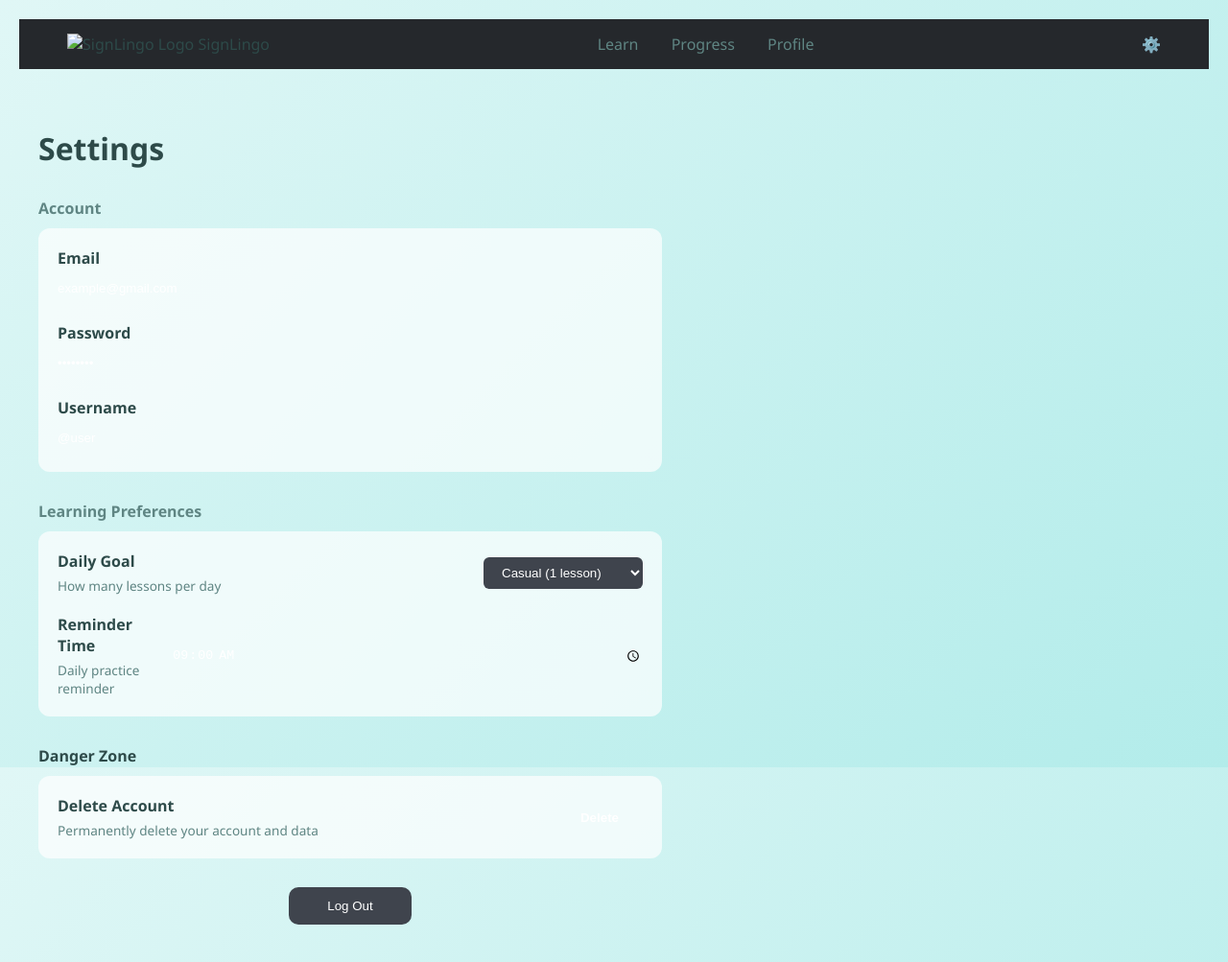
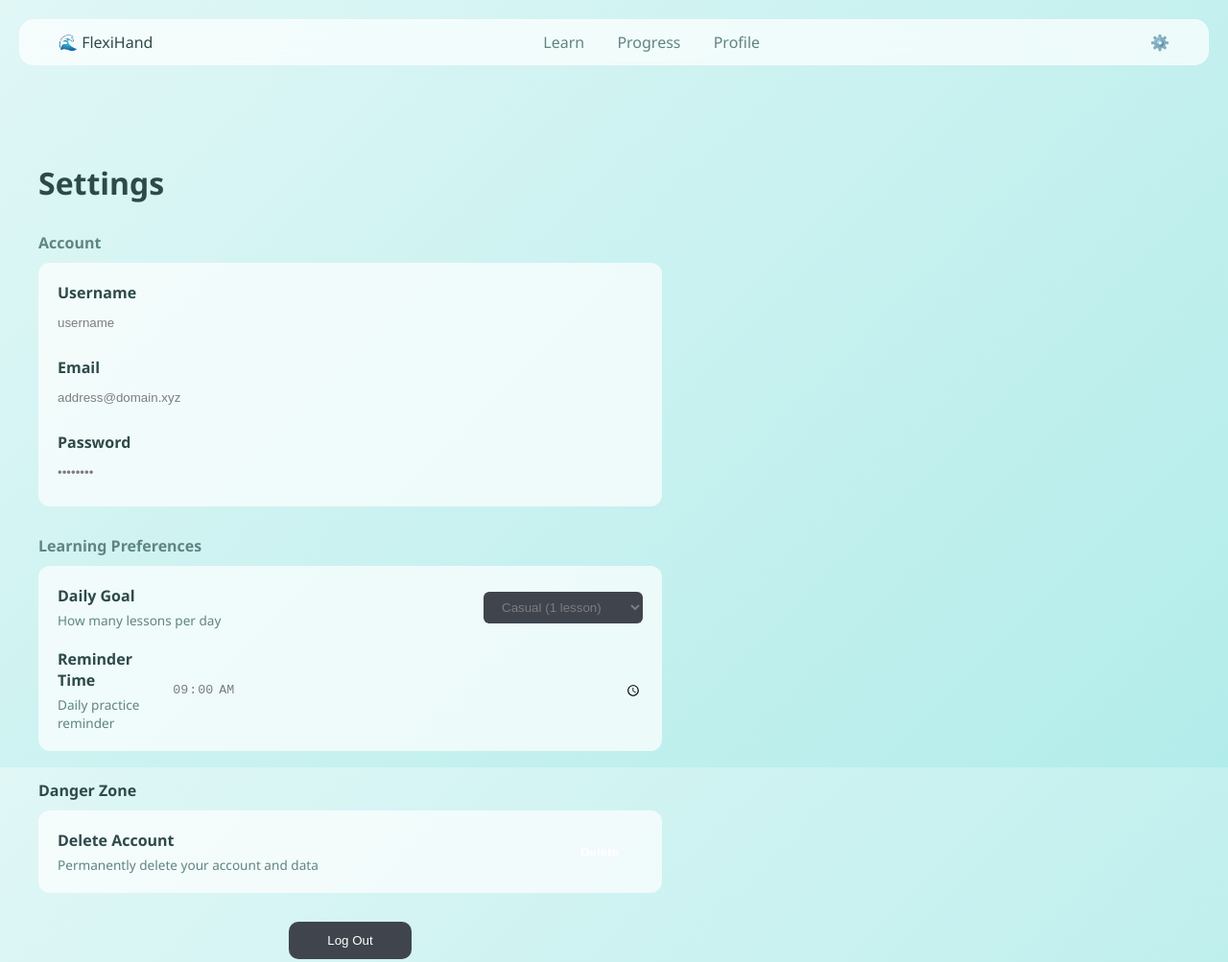
Before and after one commit to tristazecchel/FlexiHand, a website built with Vite: page src/html/settings.html in a window 1280 px wide. Shown: the top 1003 px of the page at 96% size. Built offline with nearby package versions, Linux system fonts and the light colour scheme.

Commit message:
Adding changes to settings html, css, and js files

```diff
--- a/src/css/settings.css
+++ b/src/css/settings.css
@@ -25,14 +25,16 @@ body {
 }
 
 /* Navbar */
-.navbar {
-    width: 100%;
-    padding: 15px 50px;
+nav {
     display: flex;
     justify-content: space-between;
     align-items: center;
-    background: #25282c;
-    box-sizing: border-box;
+    padding: 12px 40px;
+    background: var(--card-bg);
+    backdrop-filter: blur(10px);
+    border-radius: 15px;
+    margin-bottom: 40px;
+    border: 1px solid rgba(255,255,255,0.5);
 }
 
 .nav-links a {
@@ -79,7 +81,7 @@ input, select {
     background: transparent;
     border: none;
     border-bottom: 1px solid var(--border-color);
-    color: white;
+    color: rgb(125, 125, 125);
     padding: 8px 0;
     outline: none;
 }
--- a/src/html/settings.html
+++ b/src/html/settings.html
@@ -3,19 +3,16 @@
 <head>
     <meta charset="UTF-8">
     <meta name="viewport" content="width=device-width, initial-scale=1.0">
-    <title>SignLingo - Settings</title>
+    <title>Evaluate Your Flexibility</title>
     <link rel="stylesheet" href="../css/settings.css">
 </head>
 <body>
     <nav class="navbar">
-        <div class="logo">
-            <img src="logo.png" alt="SignLingo Logo" class="logo-img">
-            <span>SignLingo</span>
-        </div>
+        <div class="logo">🌊 FlexiHand</div>
         <div class="nav-links">
-            <a href="#">Learn</a>
-            <a href="#">Progress</a>
-            <a href="#">Profile</a>
+            <a href="#" class="nav-item active">Learn</a>
+            <a href="#" class="nav-item">Progress</a>
+            <a href="#" class="nav-item">Profile</a>
         </div>
         <div class="settings-icon">⚙️</div>
     </nav>
@@ -26,24 +23,27 @@
         <section class="settings-group">
             <h3>Account</h3>
             <div class="input-card">
+                <form id="form1" action="/submit1" method="post">
+                    <div class="field">
+                        <label>Username</label>
+                        <input type="text" id="username" name="username" value="username">
+                    </div>
                     <div class="field">
                         <label>Email</label>
-                    <input type="email" value="example@gmail.com" readonly>
+                        <input type="email" id="email" name="email" value="address@domain.xyz">
                     </div>
                     <div class="field">
                         <label>Password</label>
-                    <input type="password" value="********" readonly>
+                        <input type="password" id="password" name="password" value="********">
                     </div>
-                <div class="field">
-                    <label>Username</label>
-                    <input type="text" value="@user" readonly>
-                </div>
+                </form>
             </div>
         </section>
 
         <section class="settings-group">
             <h3>Learning Preferences</h3>
             <div class="input-card">
+                <form>
                     <div class="field row">
                         <div class="label-group">
                             <label>Daily Goal</label>
@@ -62,6 +62,7 @@
                         </div>
                         <input type="time" value="09:00">
                     </div>
+                </form>
             </div>
         </section>
 
```
Lines whose indentation alone changed are shown as unchanged.
